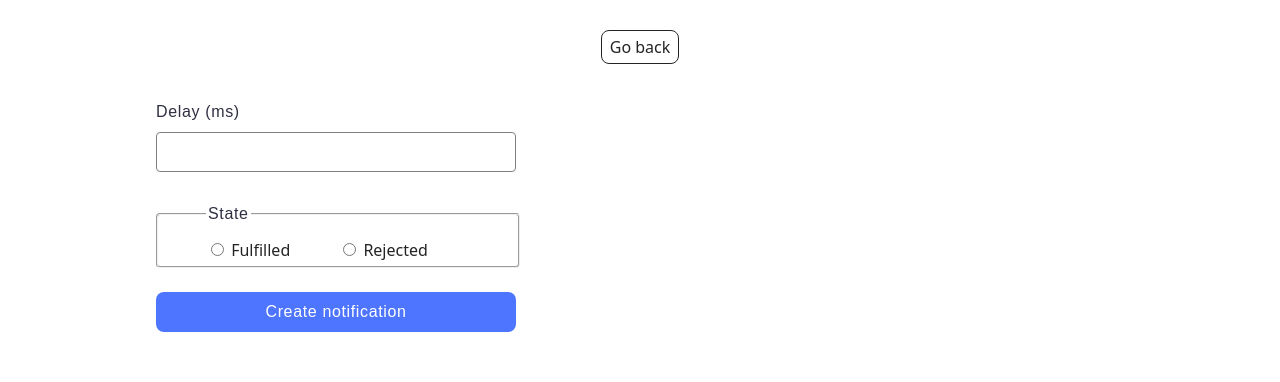
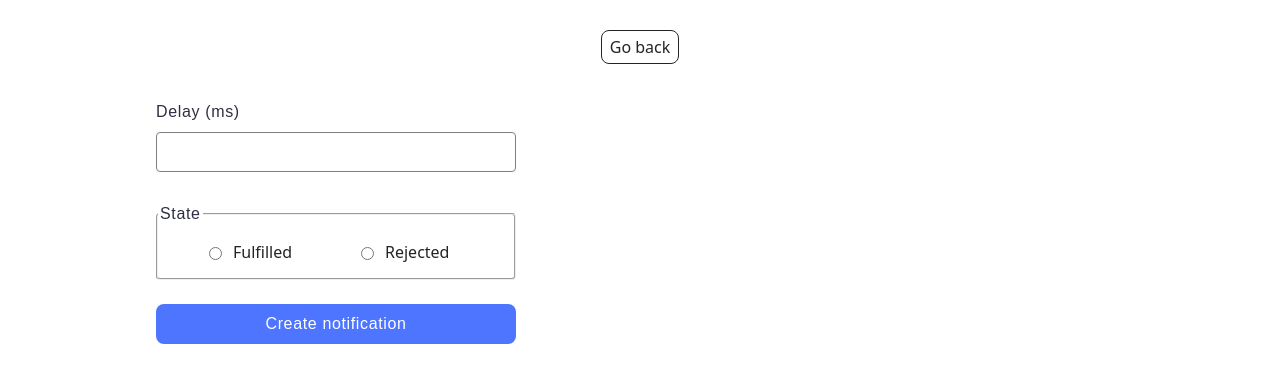
Before and after one commit to RomanAnokhin-work/goit-js-hw-10, a website built with Vite: page src/2-snackbar.html in a window 1280 px wide. Shown: the part 72-454 px from the top of the page. Built offline with nearby package versions, Linux system fonts and the light colour scheme.

Commit message:
Update style.css

```diff
--- a/src/css/styles.css
+++ b/src/css/styles.css
@@ -197,14 +197,11 @@
 }
 
 .state-fieldset {
-  max-width: 362px;
-  max-height: 66px;
+  width: 360px;
+ height: 78px;
   margin-left: 156px;
   margin-top: 30px;
-  padding-top: 24px;
-  padding-bottom: 8px;
-  padding-left: 48px;
-  padding-right: 48px;
+ padding: 0;
   box-sizing: border-box;
   display: flex;
     justify-content: center;
@@ -271,3 +268,24 @@ display: flex;
   background: #4e75ff;
   border: 1px solid #4e75ff;
 }
+
+.fulfilled-label {
+  display: flex;
+    align-items: center;
+    justify-content: flex-start;
+    flex-direction: row;
+    gap: 8px;
+    width: 104px;
+      height: 32px;
+}
+
+.rejected-label {
+  display: flex;
+    align-items: center;
+    justify-content: flex-start;
+    flex-direction: row;
+    gap: 8px;
+    width: 112px;
+      height: 32px;
+
+}
```
